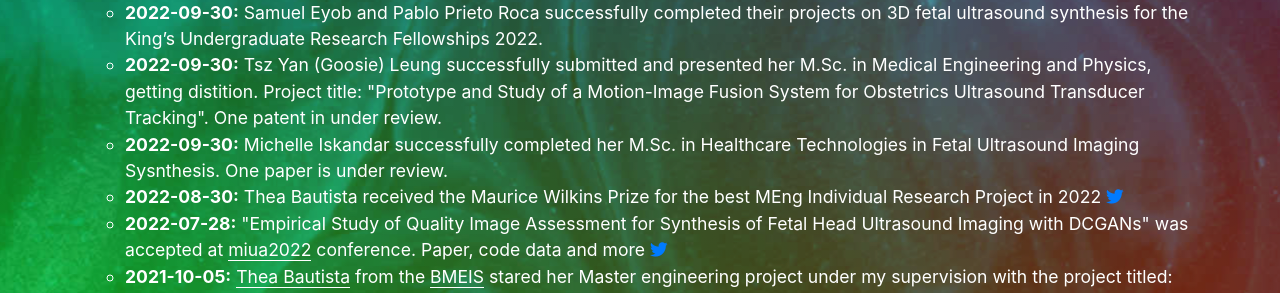
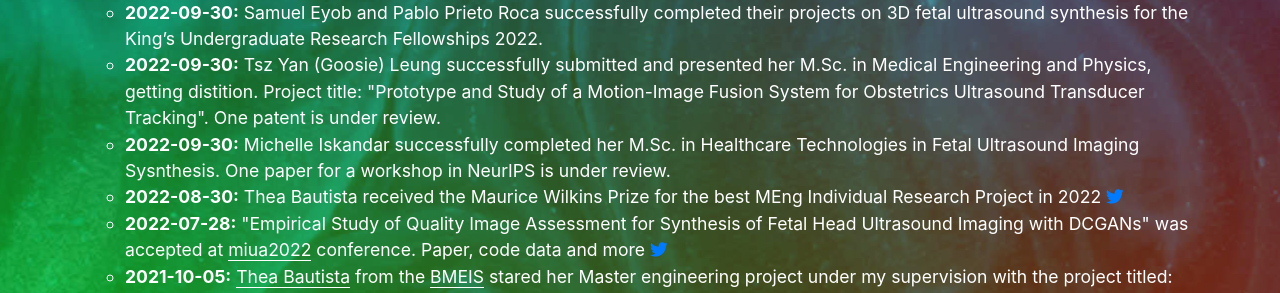
Before and after one commit to mxochicale/mxochicale.github.io, a Jekyll site: the page built from index.html, in a window 1280 px wide. Shown: the part 1194-1487 px from the top of the page. Built offline with Jekyll 4.4.1, drawn with Linux system fonts in a browser that asks for light colours; nearby versions of some CDN libraries; comment, search, counter and statistics services are not loaded; a style sheet for code colours, icons or effects is not loaded.

Commit message:
minor corrections to news of students

```diff
--- a/_includes/news.html
+++ b/_includes/news.html
@@ -1,8 +1,8 @@
 <p >
 <ul class="bullets">
   <li> <b>2022-09-30:</b> Samuel Eyob and Pablo Prieto Roca successfully completed their projects on 3D fetal ultrasound synthesis for the King’s Undergraduate Research Fellowships 2022. </li>
-  <li> <b>2022-09-30:</b> Tsz Yan (Goosie) Leung successfully submitted and presented her M.Sc. in Medical Engineering and Physics, getting distition. Project title: "Prototype and Study of a Motion-Image Fusion System for Obstetrics Ultrasound Transducer Tracking". One patent in under review. </li>
-  <li> <b>2022-09-30:</b> Michelle Iskandar successfully completed her M.Sc. in Healthcare Technologies in Fetal Ultrasound Imaging Sysnthesis. One paper is under review. </li>
+  <li> <b>2022-09-30:</b> Tsz Yan (Goosie) Leung successfully submitted and presented her M.Sc. in Medical Engineering and Physics, getting distition. Project title: "Prototype and Study of a Motion-Image Fusion System for Obstetrics Ultrasound Transducer Tracking". One patent is under review. </li>
+  <li> <b>2022-09-30:</b> Michelle Iskandar successfully completed her M.Sc. in Healthcare Technologies in Fetal Ultrasound Imaging Sysnthesis. One paper for a workshop in NeurIPS is under review. </li>
   <li> <b>2022-08-30:</b> Thea Bautista received the Maurice Wilkins Prize for the best MEng Individual Research Project in 2022 <a href="https://twitter.com/_mxochicale/status/1564571097932402688"> <i class="fab fa-twitter"></i> </a> </li>
   <li> <b>2022-07-28:</b> "Empirical Study of Quality Image Assessment for Synthesis of Fetal Head Ultrasound Imaging with DCGANs" was accepted at <a class="white" href="https://www.miua2022.com/">miua2022</a> conference. Paper, code data and more <a href="https://twitter.com/_mxochicale/status/1552589649356488704"> <i class="fab fa-twitter"></i> </a> </li>
   <li> <b>2021-10-05:</b> <a class="white" href="https://uk.linkedin.com/in/thea-bautista-9301801a2">Thea Bautista</a> from the <a class="white" href="https://www.kcl.ac.uk/bmeis">BMEIS</a> stared her Master engineering project under my supervision with the project titled: "GAN-based synthetic ultrasound imaging for fetal development". </li>
```
